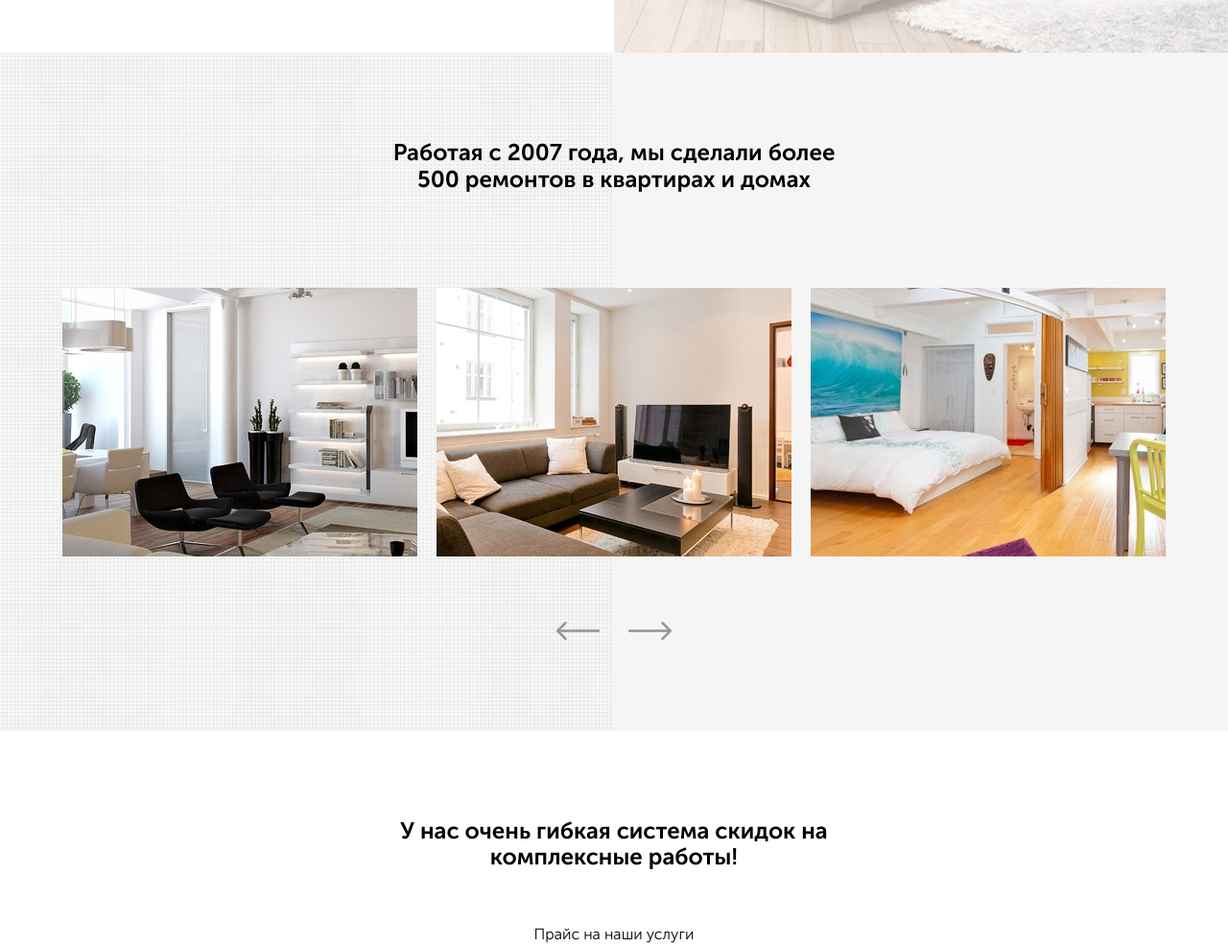
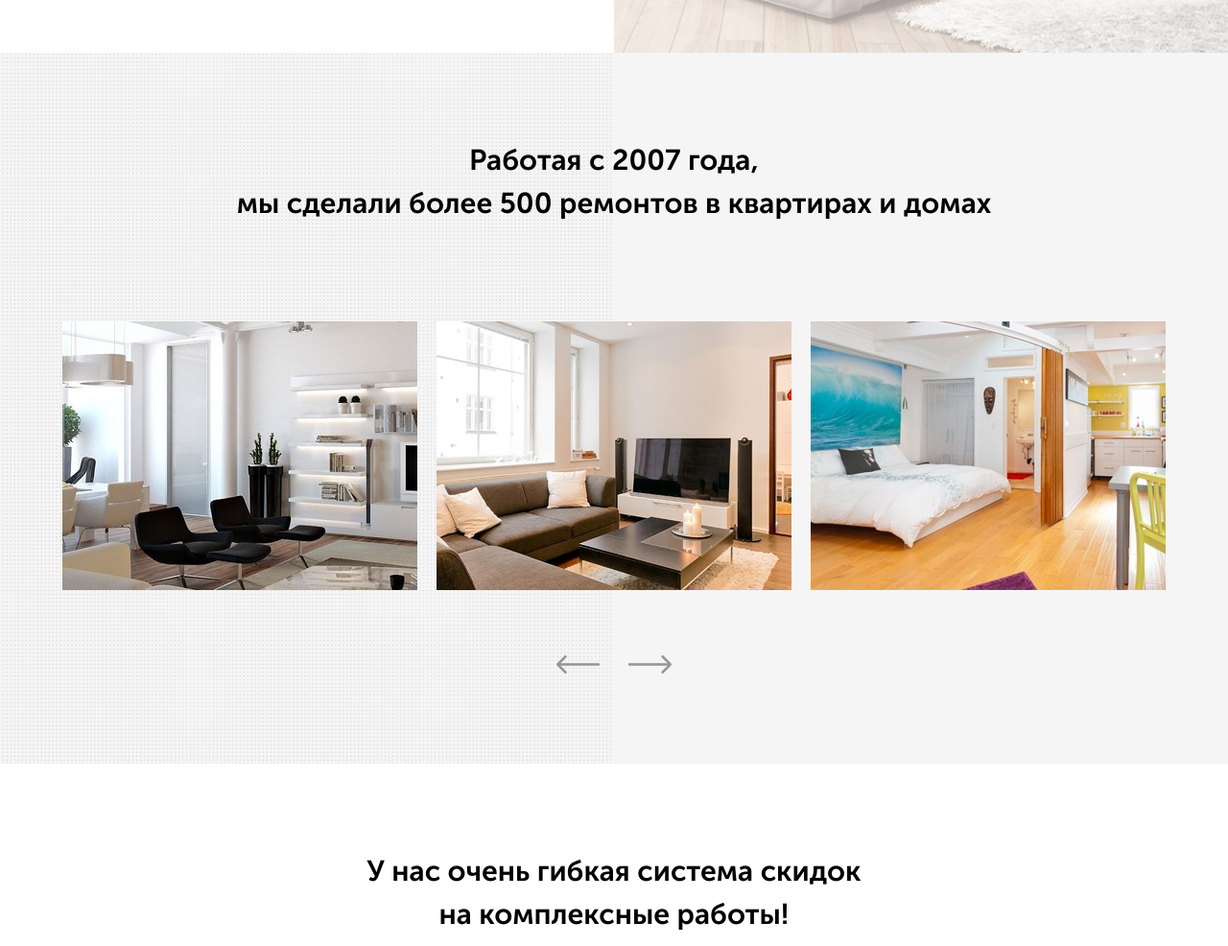
Before and after one commit to Yoshikomaru195/repair, a plain HTML site: page src/index.html in a window 1280 px wide. Shown: the part 1261-2247 px from the top of the page at 96% size. Drawn offline with Linux system fonts and the light colour scheme.

Commit message:
Правки

```diff
--- a/src/index.html
+++ b/src/index.html
@@ -118,7 +118,7 @@
 
     <section class="section portfolio">
       <div class="container">
-        <h2 class="section-title portfolio__title wow slideInLeft">Работая с 2007 года,
+        <h2 class="section-title portfolio__title wow slideInLeft">Работая с 2007 года,<br>
           мы сделали более 500 ремонтов в квартирах и домах
         </h2>
         <div class="slider">
--- a/src/sass/blocks/_portfolio.sass
+++ b/src/sass/blocks/_portfolio.sass
@@ -3,6 +3,9 @@
   background-size: 50%
   &__title
     margin: auto
+    max-width: 800px
+    font-size: 30px
+    line-height: 45px
     margin-bottom: 100px
   &__arrows
     max-width: 120px
--- a/src/sass/blocks/_price.sass
+++ b/src/sass/blocks/_price.sass
@@ -1,8 +1,12 @@
 .price
   &__title
     margin: auto
-    margin-bottom: 58px
+    font-size: 30px
+    max-width: 515px
+    line-height: 45px
+    margin-bottom: 50px
   &__subtitle
+    font-size: 20px
     margin-bottom: 59px
   &__card
     margin-bottom: 30px
```
Also changed, not shown: src/css/style.css, 1 other file.
